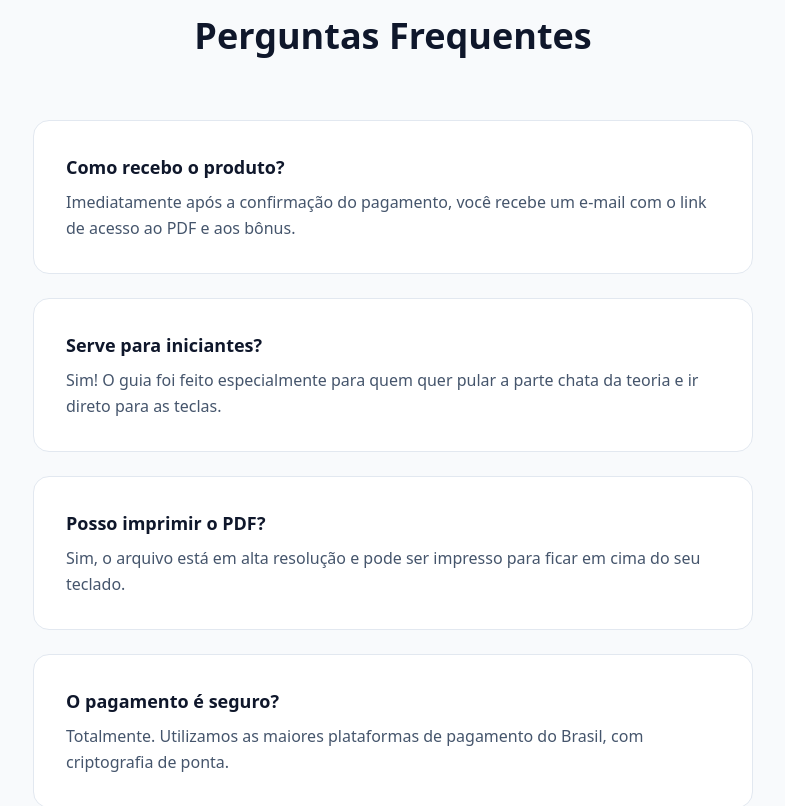
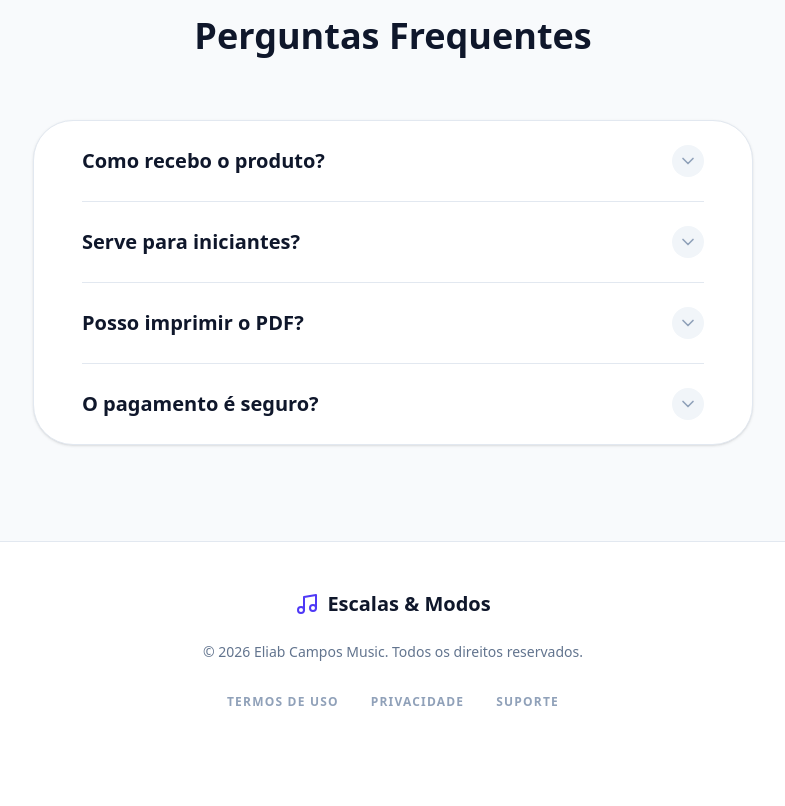
Before and after one commit to campeaomkt/escalas-modos, a React (Vite) app: page / in a window 1280 px wide. Shown: the part 7880-8686 px from the top of the page, without its empty margins (247-1032 px from the left). After the commit the page ends 8638 px from the top, so only its background shows below. Built offline with nearby package versions, Linux system fonts and the light colour scheme.

Commit message:
feat: Add FAQ section to sales page
Implements an interactive Frequently Asked Questions section to address common user queries and improve sales page conversion. Includes Accordion functionality for question expansion.

```diff
--- a/src/App.tsx
+++ b/src/App.tsx
@@ -8,6 +8,7 @@ import {
   Music,
   CheckCircle2,
   ChevronRight,
+  ChevronDown,
   Star,
   BookOpen,
   Terminal,
@@ -72,6 +73,46 @@ const Card = ({ children, className, key }: { children: React.ReactNode; classNa
     {children}
   </div>
 );
+
+const FAQItem = ({ question, answer }: { question: string; answer: string; key?: React.Key }) => {
+  const [isOpen, setIsOpen] = useState(false);
+
+  return (
+    <div className="border-b border-slate-200 last:border-0">
+      <button
+        onClick={() => setIsOpen(!isOpen)}
+        className="w-full py-6 flex items-center justify-between gap-4 text-left group transition-colors"
+      >
+        <span className={cn(
+          "text-lg md:text-xl font-bold transition-colors",
+          isOpen ? "text-indigo-600" : "text-slate-900 group-hover:text-indigo-500"
+        )}>
+          {question}
+        </span>
+        <div className={cn(
+          "shrink-0 w-8 h-8 rounded-full flex items-center justify-center transition-all duration-300",
+          isOpen ? "bg-indigo-600 text-white rotate-180" : "bg-slate-100 text-slate-400 group-hover:bg-indigo-50 group-hover:text-indigo-400"
+        )}>
+          <ChevronDown className="w-5 h-5" />
+        </div>
+      </button>
+      <motion.div
+        initial={false}
+        animate={{
+          height: isOpen ? "auto" : 0,
+          opacity: isOpen ? 1 : 0,
+          marginBottom: isOpen ? 24 : 0
+        }}
+        transition={{ duration: 0.3, ease: [0.04, 0.62, 0.23, 0.98] }}
+        className="overflow-hidden"
+      >
+        <p className="text-slate-600 text-base md:text-lg leading-relaxed pr-12">
+          {answer}
+        </p>
+      </motion.div>
+    </div>
+  );
+};
 
 
 // --- Page Content ---
@@ -474,17 +515,14 @@ export default function App() {
             <HelpCircle className="w-12 h-12 text-indigo-600 mx-auto mb-4" />
             <h2 className="text-4xl font-black">Perguntas Frequentes</h2>
           </div>
-          <div className="space-y-6">
+          <div className="bg-white border border-slate-200 rounded-[2.5rem] px-8 md:px-12 shadow-sm">
             {[
               { q: "Como recebo o produto?", a: "Imediatamente após a confirmação do pagamento, você recebe um e-mail com o link de acesso ao PDF e aos bônus." },
               { q: "Serve para iniciantes?", a: "Sim! O guia foi feito especialmente para quem quer pular a parte chata da teoria e ir direto para as teclas." },
               { q: "Posso imprimir o PDF?", a: "Sim, o arquivo está em alta resolução e pode ser impresso para ficar em cima do seu teclado." },
               { q: "O pagamento é seguro?", a: "Totalmente. Utilizamos as maiores plataformas de pagamento do Brasil, com criptografia de ponta." }
             ].map((faq, i) => (
-              <div key={i} className="bg-white border border-slate-200 p-8 rounded-2xl">
-                <h4 className="font-bold text-lg mb-2">{faq.q}</h4>
-                <p className="text-slate-600 leading-relaxed">{faq.a}</p>
-              </div>
+              <FAQItem key={i} question={faq.q} answer={faq.a} />
             ))}
           </div>
         </div>
```
